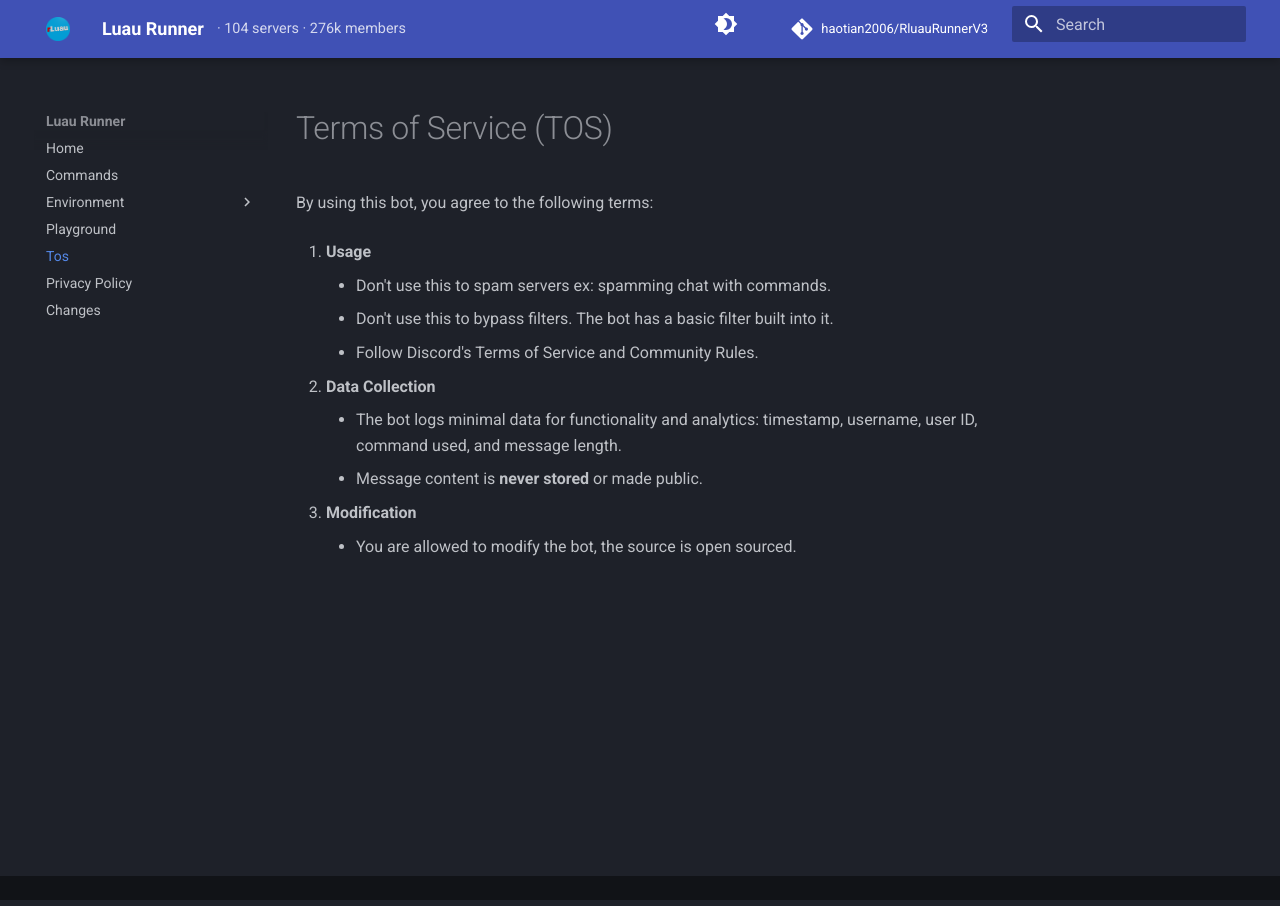
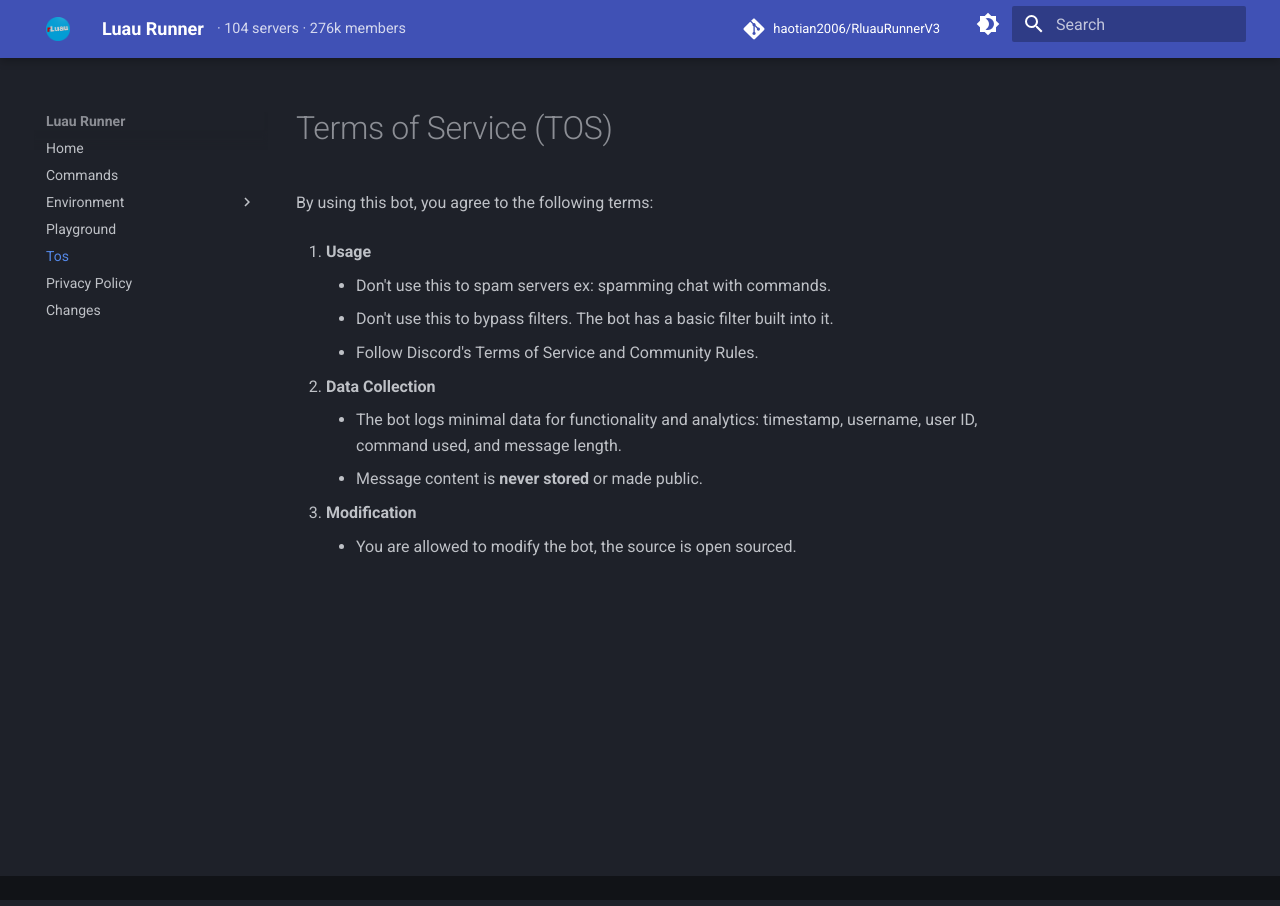
Before and after one commit to haotian2006/LuauBotSite, an MkDocs documentation site: the page built from docs/TOS.md, in a window 1280 px wide. Built offline with MkDocs 1.6.1 and Material for MkDocs 9.7.7, drawn with Linux system fonts in a browser that asks for light colours; comment, search, counter and statistics services are not loaded.

Commit message:
move to left side

```diff
--- a/overrides/main.html
+++ b/overrides/main.html
@@ -34,8 +34,8 @@
             color: var(--md-default-fg-color);
         }
 
-        .md-header__option[data-md-component="palette"] { order: 1; }
-        .md-header__source { order: 2; }
+        .md-header__source { order: 1; }
+        .md-header__option[data-md-component="palette"] { order: 2; }
         .md-header__button[for="__search"],
         .md-header .md-search { order: 3; }
     </style>
```
